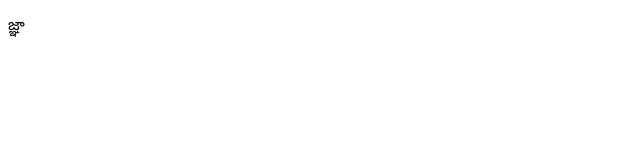
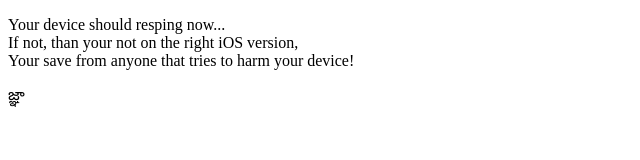
Before and after one commit to J0113/respring4ios, a plain HTML site: page respring.html in a window 1280 px wide. Shown: the whole page, without its empty margins (0-640 px from the left). Drawn offline with Linux system fonts and the light colour scheme.

Commit message:
Update respring.html

```diff
--- a/respring.html
+++ b/respring.html
@@ -11,6 +11,9 @@
 
 <body>
 
+<p>Your device should resping now...<br>
+  If not, than your not on the right iOS version,<br>
+  Your save from anyone that tries to harm your device!</p>
 <p>జ్ఞా</p>
 
 </body>
```
